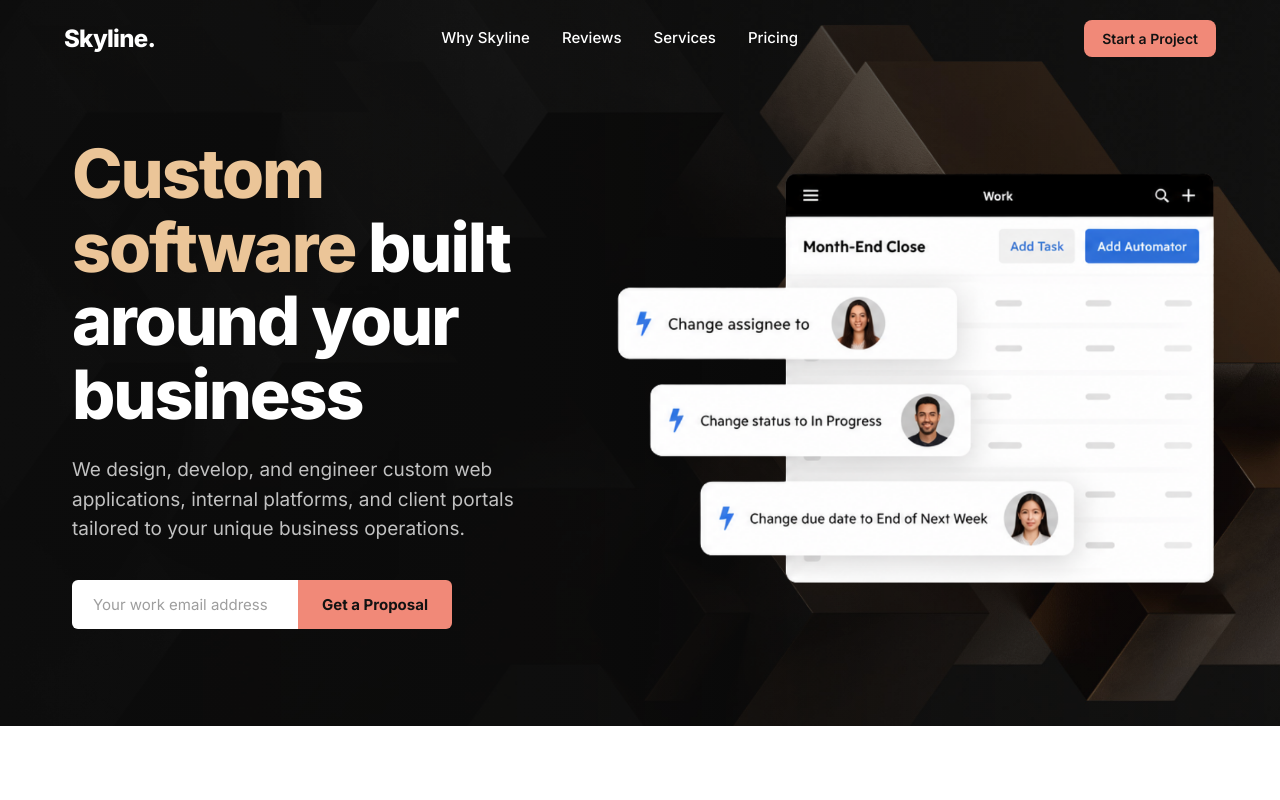
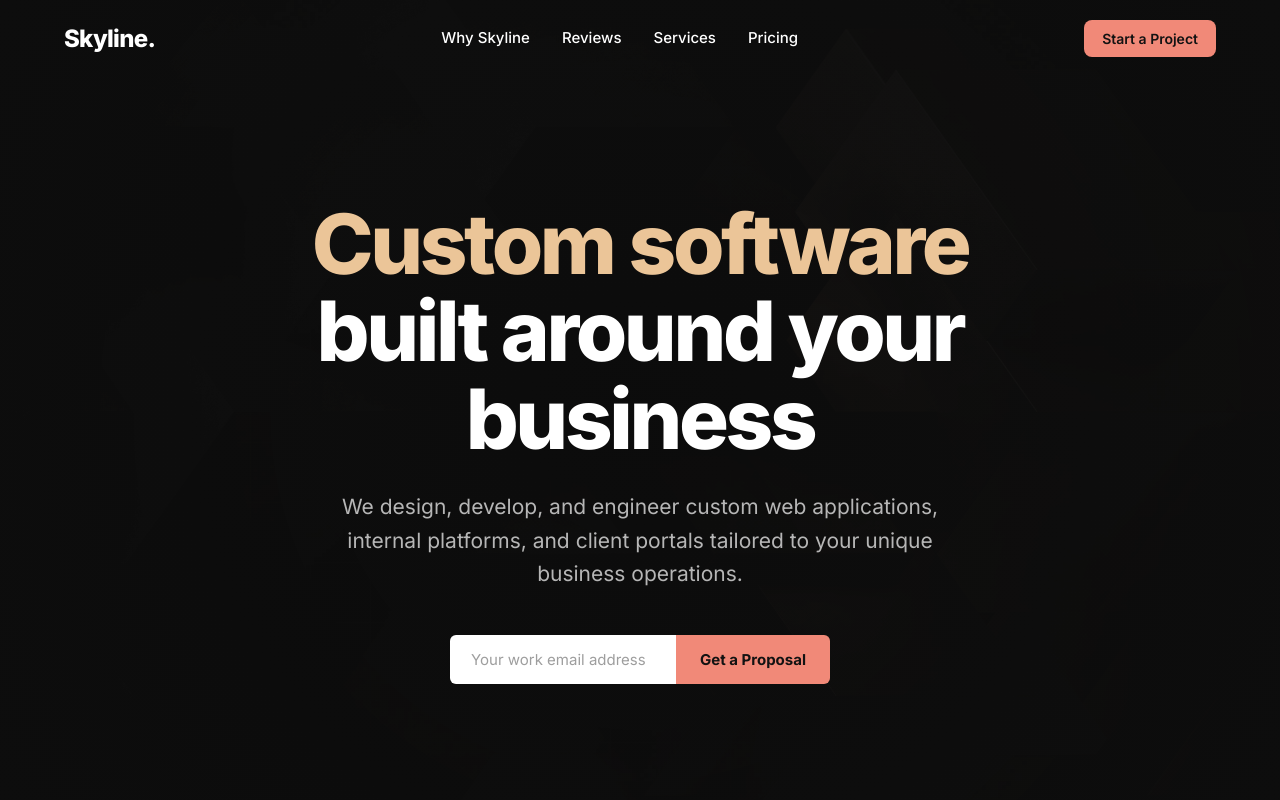
Before and after one commit to rommyansar/theskylineagency, a Next.js app: page / in a window 1280 px wide. Shown: the top 800 px of the page. Built offline with nearby package versions, Linux system fonts and the light colour scheme.

Commit message:
design: transition hero to minimal premium typography-focused layout

```diff
--- a/app/components/HeroSection.tsx
+++ b/app/components/HeroSection.tsx
@@ -1,7 +1,6 @@
 'use client';
 
 import { useState } from 'react';
-import Image from 'next/image';
 import { submitDemoRequest } from '../actions/demo';
 
 export default function HeroSection() {
@@ -29,15 +28,15 @@ export default function HeroSection() {
   };
 
   return (
-    <section className="hero-banner">
-      {/* Nice Karbon-style background and overlay */}
+    <section className="hero-banner minimal-hero">
+      {/* Premium background and overlay */}
       <div className="hero-banner-bg" />
       <div className="hero-banner-overlay" />
 
       <div className="hero-banner-inner">
         <div className="hero-banner-content">
           <h1 className="hero-banner-heading">
-            <span className="text-peach">Custom software</span>{' '}
+            <span className="text-peach">Custom software</span><br />
             <span className="text-white">built around your business</span>
           </h1>
 
@@ -45,7 +44,6 @@ export default function HeroSection() {
             We design, develop, and engineer custom web applications, internal platforms, and client portals tailored to your unique business operations.
           </p>
 
-          {/* Inline Form + Or + Outline Button */}
           <div className="hero-cta-inline-wrap">
             <form onSubmit={handleSubmit} className="hero-pill-form">
               <input
@@ -66,20 +64,6 @@ export default function HeroSection() {
             </form>
           </div>
         </div>
-
-        {/* Product screenshot — overflowing right edge, Karbon-style */}
-        <div className="hero-product-float">
-          <div className="hero-product-overflow-wrap">
-            <Image
-              src="/hero-automation.png"
-              alt="Skyline Workflow Automation Dashboard"
-              width={960}
-              height={820}
-              className="hero-product-img"
-              priority
-            />
-          </div>
-        </div>
       </div>
     </section>
   );
--- a/app/globals.css
+++ b/app/globals.css
@@ -4212,3 +4212,87 @@ a {
     padding: 24px;
   }
 }
+
+/* ===== MINIMAL PREMIUM HERO OVERRIDES ===== */
+.hero-banner.minimal-hero {
+  min-height: 85vh;
+  padding: 200px 0 140px;
+  display: flex;
+  align-items: center;
+  justify-content: center;
+}
+
+.hero-banner.minimal-hero .hero-banner-inner {
+  max-width: 1000px;
+  padding: 0 24px;
+  display: flex;
+  flex-direction: column;
+  align-items: center;
+  justify-content: center;
+  text-align: center;
+  gap: 0;
+}
+
+.hero-banner.minimal-hero .hero-banner-content {
+  max-width: 800px;
+  display: flex;
+  flex-direction: column;
+  align-items: center;
+  text-align: center;
+}
+
+.hero-banner.minimal-hero .hero-banner-heading {
+  font-size: clamp(48px, 6.5vw, 84px);
+  line-height: 1.05;
+  letter-spacing: -0.04em;
+  margin-bottom: 28px;
+}
+
+.hero-banner.minimal-hero .hero-banner-desc {
+  font-size: 21px;
+  line-height: 1.6;
+  max-width: 640px;
+  margin-left: auto;
+  margin-right: auto;
+  margin-bottom: 44px;
+  color: rgba(255, 255, 255, 0.7);
+}
+
+.hero-banner.minimal-hero .hero-cta-inline-wrap {
+  justify-content: center;
+  width: 100%;
+  max-width: 480px;
+}
+
+.hero-banner.minimal-hero .hero-pill-form {
+  width: 100%;
+}
+
+/* Subtle background grid pattern */
+.hero-banner.minimal-hero .hero-banner-bg::after {
+  content: '';
+  position: absolute;
+  inset: 0;
+  background-image: linear-gradient(rgba(255, 255, 255, 0.02) 1px, transparent 1px),
+                    linear-gradient(90deg, rgba(255, 255, 255, 0.02) 1px, transparent 1px);
+  background-size: 60px 60px;
+  background-position: center;
+  mask-image: radial-gradient(circle at 50% 50%, black 30%, transparent 100%);
+  -webkit-mask-image: radial-gradient(circle at 50% 50%, black 30%, transparent 100%);
+  pointer-events: none;
+}
+
+/* Decrease background image opacity for minimal hero to make text pop */
+.hero-banner.minimal-hero .hero-banner-bg {
+  opacity: 0.25;
+}
+
+/* Symmetric, dark radial background overlay to ensure maximum readability and soft vignette */
+.hero-banner.minimal-hero .hero-banner-overlay {
+  background: radial-gradient(
+    circle at 50% 50%,
+    rgba(13, 13, 13, 0.82) 0%,
+    rgba(13, 13, 13, 0.94) 70%,
+    #0D0D0D 100%
+  );
+}
```
Also changed, not shown: public/hero-custom-software.png (added).
